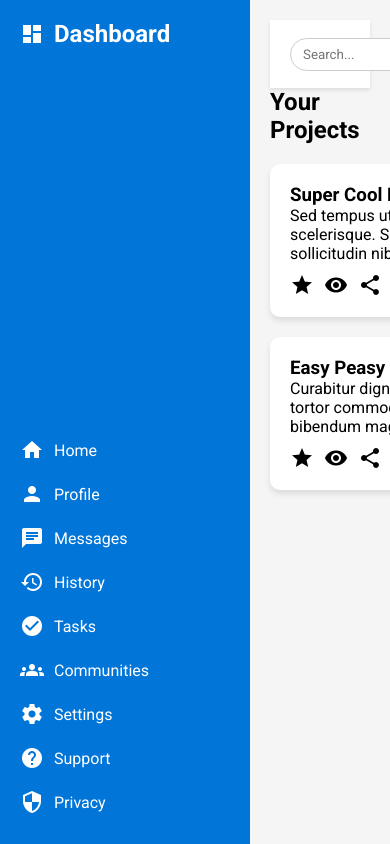
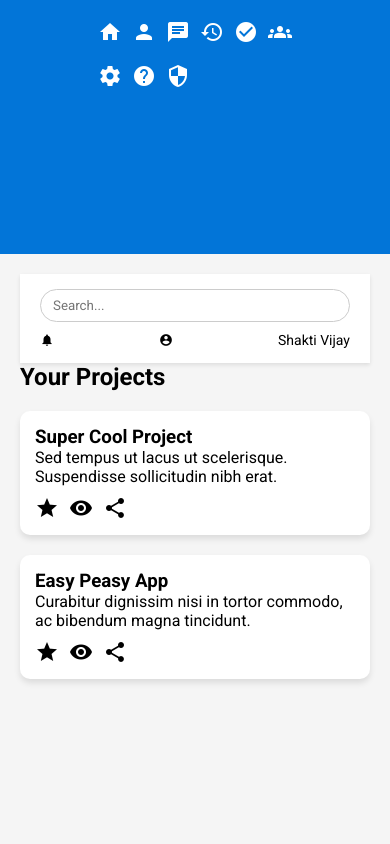
Before and after one commit to notshakti/Dashboard, a plain HTML site: page index.html in a window 390 px wide. Drawn offline with Linux system fonts and the light colour scheme.

Commit message:
Update styles.css

```diff
--- a/styles.css
+++ b/styles.css
@@ -99,3 +99,61 @@ nav ul li:hover {
   display: flex;
   gap: 10px;
 }
+
+@media (max-width: 768px) {
+  .dashboard {
+    grid-template-columns: 1fr;
+  }
+
+  .sidebar {
+    flex-direction: row;
+    justify-content: space-around;
+    padding: 10px;
+    height: auto;
+  }
+
+  .sidebar .logo {
+    display: none;
+  }
+
+  .sidebar nav ul,
+  .sidebar nav .bottom-nav {
+    display: flex;
+    flex-direction: row;
+    flex-wrap: wrap;
+    gap: 10px;
+  }
+
+  .sidebar nav ul li span.text {
+    display: none;
+  }
+
+  .topbar input[type="text"] {
+    width: 100%;
+  }
+
+  .topbar {
+    flex-direction: column;
+    align-items: flex-start;
+    gap: 10px;
+  }
+
+  .user-info {
+    width: 100%;
+    justify-content: space-between;
+  }
+}
+
+@media (max-width: 480px) {
+  .topbar input[type="text"] {
+    width: 100%;
+  }
+
+  .card {
+    padding: 15px;
+  }
+
+  .user-info span {
+    font-size: 14px;
+  }
+}
```
